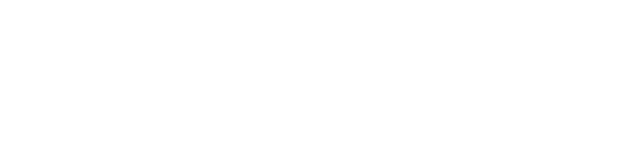
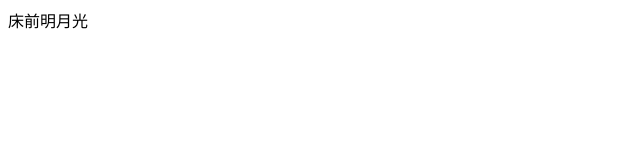
Before and after one commit to pigfee/git-demo, a plain HTML site: page index.html in a window 1280 px wide. Shown: the whole page, without its empty margins (0-640 px from the left). Drawn offline with Linux system fonts and the light colour scheme.

Commit message:
second save

```diff
--- a/index.html
+++ b/index.html
@@ -6,6 +6,6 @@
     <title>Document</title>
 </head>
 <body>
-
+    床前明月光
 </body>
 </html>
```
